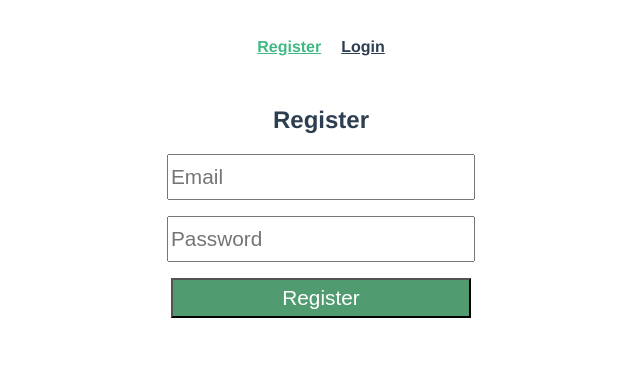
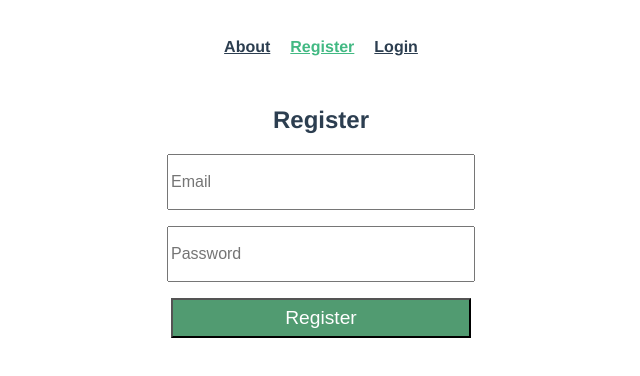
Before and after one commit to rooneyrulz/vue-firebase-auth, a Vue app: page /register in a window 1280 px wide. Shown: the top 376 px of the page, without its empty margins (319-959 px from the left). Built offline with nearby package versions, Linux system fonts and the light colour scheme; no server answers.

Commit message:
refactored some code | cleaned up

```diff
--- a/src/App.vue
+++ b/src/App.vue
@@ -2,7 +2,7 @@
   <div id="app">
     <div id="nav">
       <router-link v-if="isLoggedIn" to="/dashboard">Dashboard</router-link>
-      <router-link v-if="isLoggedIn" to="/about">About</router-link>
+      <router-link v-if="!isLoggedIn" to="/about">About</router-link>
       <router-link v-if="!isLoggedIn" to="/register">Register</router-link>
       <router-link v-if="!isLoggedIn" to="/">Login</router-link>
     </div>
@@ -20,19 +20,21 @@ import Logout from './components/Logout';
 
 export default {
   name: 'App',
-  async created() {
-    await firebase
-      .auth()
-      .onAuthStateChanged((user) => (this.isLoggedIn = !!user));
-  },
   data() {
     return {
       isLoggedIn: false,
+      userEmail: null,
     };
   },
   components: {
-    // eslint-disable-next-line vue/no-unused-components
     Logout,
+  },
+  async created() {
+    const user = await firebase.auth().currentUser;
+    if (user) {
+      this.isLoggedIn = true;
+      this.userEmail = user.email;
+    }
   },
 };
 </script>
--- a/src/router/index.js
+++ b/src/router/index.js
@@ -15,13 +15,13 @@ const routes = [{
         path: '/',
         name: 'Login',
         component: Login,
-        meta: { requiresAuth: false },
+        meta: { requiresGuest: true },
     },
     {
         path: '/register',
         name: 'Register',
         component: Register,
-        meta: { requiresAuth: false },
+        meta: { requiresGuest: true },
     },
     {
         path: '/dashboard',
@@ -37,7 +37,7 @@ const routes = [{
         // which is lazy-loaded when the route is visited.
         component: () =>
             import ( /* webpackChunkName: "about" */ '../views/About.vue'),
-        meta: { requiresAuth: true },
+        meta: { requiresGuest: true },
     },
 ];
 
@@ -49,11 +49,20 @@ const router = new VueRouter({
 
 router.beforeEach((to, from, next) => {
     const requiresAuth = to.matched.some((record) => record.meta.requiresAuth);
-    const isAuthenticated = firebase.auth().currentUser;
-    if (requiresAuth && !isAuthenticated) {
-        return next('/');
-    } else if (!requiresAuth && isAuthenticated) {
-        return next('/dashboard');
+    const requiresGuest = to.matched.some((record) => record.meta.requiresGuest);
+
+    if (requiresAuth) {
+        if (!firebase.auth().currentUser) {
+            return next('/');
+        } else {
+            return next();
+        }
+    } else if (requiresGuest) {
+        if (firebase.auth().currentUser) {
+            return next('/dashboard');
+        } else {
+            return next();
+        }
     } else {
         return next();
     }
--- a/src/views/Dashboard.vue
+++ b/src/views/Dashboard.vue
@@ -1,12 +1,29 @@
 <template>
   <div class="dashboard">
     <h2>Dashboard</h2>
+    <br />
+    <h3 v-if="isLoggedIn">{{ userEmail }}</h3>
   </div>
 </template>
 
 <script>
+import firebase from '../config/firebase.config';
+
 export default {
   name: 'Dashboard',
+  data() {
+    return {
+      isLoggedIn: false,
+      userEmail: null,
+    };
+  },
+  async created() {
+    const user = await firebase.auth().currentUser;
+    if (user) {
+      this.isLoggedIn = true;
+      this.userEmail = user.email;
+    }
+  },
 };
 </script>
 
--- a/src/views/Login.vue
+++ b/src/views/Login.vue
@@ -61,22 +61,22 @@ export default {
 
 .input-email {
   min-width: 300px;
-  min-height: 40px;
-  font-size: 1.3rem;
+  min-height: 50px;
+  font-size: 1rem;
   margin-bottom: 1rem;
 }
 
 .input-password {
   min-width: 300px;
-  min-height: 40px;
-  font-size: 1.3rem;
+  min-height: 50px;
+  font-size: 1rem;
   margin-bottom: 1rem;
 }
 
 .btn-login {
   min-width: 300px;
   min-height: 40px;
-  font-size: 1.3rem;
+  font-size: 1.2rem;
   color: #fff;
   background: rgb(71, 71, 122);
 
--- a/src/views/Register.vue
+++ b/src/views/Register.vue
@@ -61,22 +61,22 @@ export default {
 
 .input-email {
   min-width: 300px;
-  min-height: 40px;
-  font-size: 1.3rem;
+  min-height: 50px;
+  font-size: 1rem;
   margin-bottom: 1rem;
 }
 
 .input-password {
   min-width: 300px;
-  min-height: 40px;
-  font-size: 1.3rem;
+  min-height: 50px;
+  font-size: 1rem;
   margin-bottom: 1rem;
 }
 
 .btn-register {
   min-width: 300px;
   min-height: 40px;
-  font-size: 1.3rem;
+  font-size: 1.2rem;
   color: #fff;
   background: rgb(81, 155, 113);
   /* margin-bottom: 1rem; */
```
